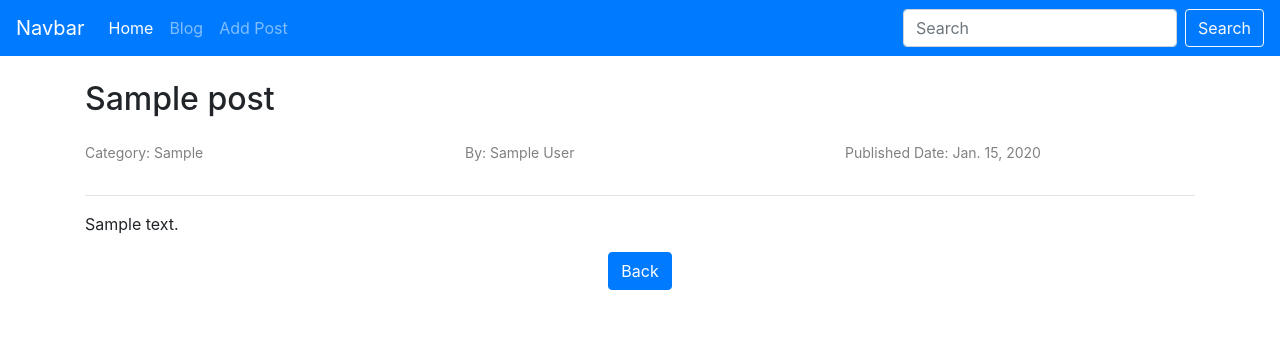
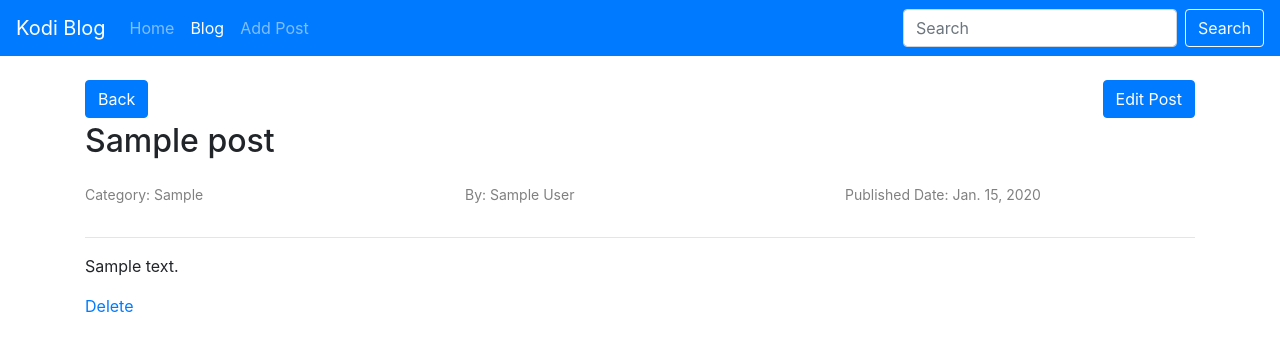
Before and after one commit to binamralamsal/Django-Blog, a Django app: page /blog/1/ in a window 1280 px wide. Shown: the top 351 px of the page. Run offline with Django 3.2, Linux system fonts and the light colour scheme; tables that the repository leaves empty hold one stand-in row (values such as "Sample post"); some libraries are stand-ins or nearby versions.

Commit message:
Added delete posts in django

```diff
--- a/Blog/models.py
+++ b/Blog/models.py
@@ -18,7 +18,7 @@ class Post(models.Model):
 
     def get_absolute_url(self):
         print(self.id)
-        return reverse('blog:index')
+        return reverse('blog:home')
 
 
 class Category(models.Model):
--- a/Blog/templates/blog/add_post.html
+++ b/Blog/templates/blog/add_post.html
@@ -1,5 +1,6 @@
 {% extends 'base.html' %}
 {% block title %}Add Post{% endblock %}
+{% block add_post_class %}active{% endblock %}
 {% block content %}
 <div class="form-group">
     <form method="POST">
--- a/Blog/templates/blog/detail.html
+++ b/Blog/templates/blog/detail.html
@@ -6,22 +6,23 @@
         font-size:14px;
         }
     {% endblock %}
+{% block blog_class %}active{% endblock %}
     {% block content %}
-        <h2>{{ Blog.blog_title }}</h2>
+        <a href="{% url 'blog:home' %}" class="btn btn-primary" style="margin-bottom: 4px;">Back</a>
+        <a href="{% url 'blog:update_post' post.pk %}" class="btn btn-primary" style="margin-bottom: 4px; float: right;">Edit Post</a>
+        <h2>{{ post.blog_title }}</h2>
         <div class="row mt-4">
             <div class="col-md-4">
-                <p>Category: {{ Blog.category }}</p>
+                <p>Category: {{ post.category }}</p>
             </div>
             <div class="col-md-4">
-                <p>By: {{ Blog.author.get_full_name }}</p>
+                <p>By: {{ post.author.get_full_name }}</p>
             </div>
             <div class="col-md-4">
-                <p>Published Date: {{ Blog.date_published }}</p>
+                <p>Published Date: {{ post.date_published }}</p>
             </div>
         </div>
         <hr>
-        <p>{{ Blog.description }}</p>
-        <div class="mb-4">
-            <center><a href="{% url 'blog:home' %}" class="btn btn-primary" style="margin-bottom: 4px;">Back</a>
-        </div>
+        <p>{{ post.description }}</p>
+        <a href="{% url 'blog:delete_post' post.pk %}">Delete</a>
     {% endblock %}
--- a/Blog/templates/blog/index.html
+++ b/Blog/templates/blog/index.html
@@ -1,5 +1,6 @@
 {% extends 'base.html' %}
 {% block title%}Blog{% endblock %}
+{% block blog_class %}active{% endblock %}
 {% block content %}
 
 {% endblock %}
--- a/Blog/urls.py
+++ b/Blog/urls.py
@@ -4,8 +4,10 @@ from . import views
 app_name = 'blog'
 
 urlpatterns = [
-    path('', views.home, name='home'),
+    path('', views.HomeView.as_view(), name='home'),
     path('blog/', views.index, name='index'),
-    path('blog/<int:blog_id>/', views.detail, name='detail'),
-    path('add-post', views.AddPostView.as_view(), name='add-post')
+    path('blog/<int:pk>/', views.PostDetailView.as_view(), name='detail'),
+    path('add-post', views.AddPostView.as_view(), name='add-post'),
+    path('blog/edit/<int:pk>/', views.UpdatePostView.as_view(), name='update_post'),
+    path('blog/delete/<int:pk>/', views.DeletePostView.as_view(), name='delete_post'),
 ]
--- a/Blog/views.py
+++ b/Blog/views.py
@@ -1,16 +1,18 @@
 from django.shortcuts import render
 from .models import Post
-from django.views.generic import CreateView
-from .forms import PostForm
+from django.views.generic import ListView, DetailView, CreateView, UpdateView, DeleteView
+from .forms import PostForm, UpdatePostForm
+from django.urls import reverse_lazy
 
 
 def index(request):
     return render(request, 'blog/index.html')
 
 
-def home(request):
-    blogs = Post.objects.all()
-    return render(request, 'blog/home.html', {'blog': blogs})
+class HomeView(ListView):
+    model = Post
+    template_name = 'blog/home.html'
+    ordering = ['-id']
 
 
 def detail(request, blog_id):
@@ -20,7 +22,24 @@ def detail(request, blog_id):
     return render(request, 'blog/detail.html', {'Blog': blog})
 
 
+class PostDetailView(DetailView):
+    model = Post
+    template_name = 'blog/detail.html'
+
+
 class AddPostView(CreateView):
     model = Post
     form_class = PostForm
     template_name = 'blog/add_post.html'
+
+
+class UpdatePostView(UpdateView):
+    model = Post
+    form_class = UpdatePostForm
+    template_name = 'blog/update_post.html'
+
+
+class DeletePostView(DeleteView):
+    model = Post
+    success_url = reverse_lazy('blog:home')
+    template_name = 'blog/delete_post.html'
--- a/templates/base.html
+++ b/templates/base.html
@@ -14,20 +14,20 @@
   </head>
   <body>
 <nav class="navbar navbar-expand-lg navbar-dark bg-primary fixed-top">
-  <a class="navbar-brand" href="{% url 'blog:home' %}">Navbar</a>
+  <a class="navbar-brand" href="{% url 'blog:home' %}">Kodi Blog</a>
   <button class="navbar-toggler" type="button" data-toggle="collapse" data-target="#navbarSupportedContent" aria-controls="navbarSupportedContent" aria-expanded="false" aria-label="Toggle navigation">
     <span class="navbar-toggler-icon"></span>
   </button>
 
   <div class="collapse navbar-collapse" id="navbarSupportedContent">
     <ul class="navbar-nav mr-auto">
-      <li class="nav-item active">
+      <li class="nav-item {% block home_class %}{% endblock %}">
         <a class="nav-link" href="{% url 'blog:home' %}">Home <span class="sr-only">(current)</span></a>
       </li>
-      <li class="nav-item">
+      <li class="nav-item {% block blog_class %}{% endblock %}">
         <a class="nav-link" href="{% url 'blog:index' %}">Blog</a>
       </li>
-        <li class="nav-item">
+        <li class="nav-item {% block add_post_class %}{% endblock %}">
         <a class="nav-link" href="{% url 'blog:add-post' %}">Add Post</a>
       </li>
     </ul>
```
Also changed, not shown: Blog/forms.py (+12 -0 lines), Blog/templates/blog/delete_post.html (added, +22 -0 lines), Blog/templates/blog/home.html (+19 -2 lines), Blog/templates/blog/update_post.html (+14 -10 lines).
